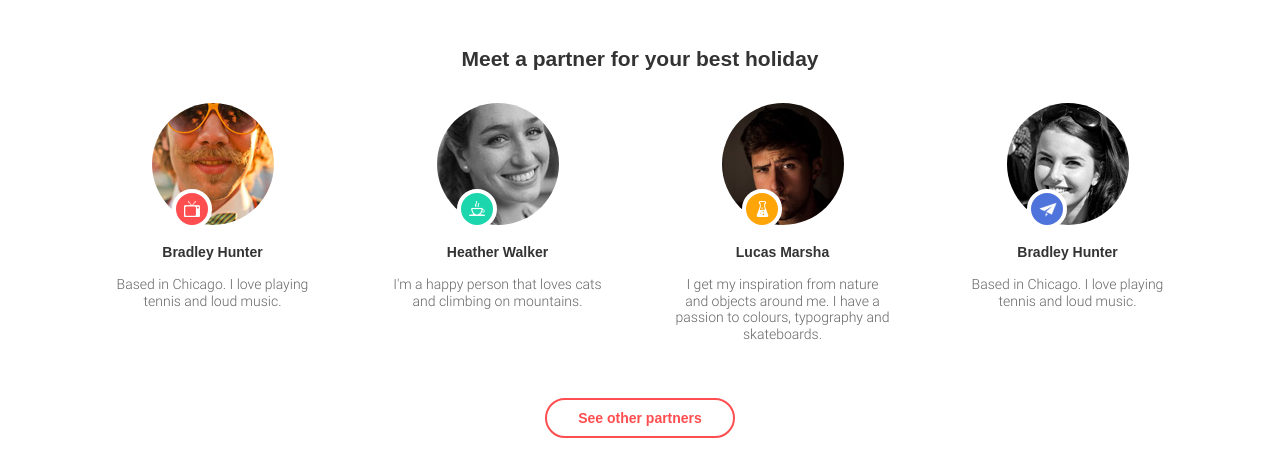
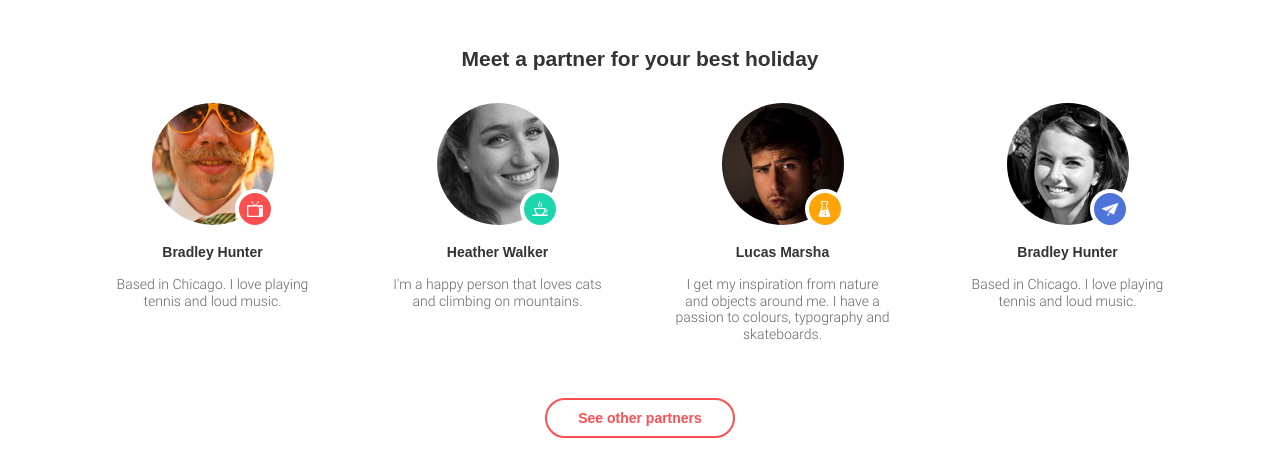
Before and after one commit to Mykola-Vynnychuk/module-09, a plain HTML site: page index.html in a window 1280 px wide. Shown: the part 863-1339 px from the top of the page. Drawn offline with Linux system fonts and the light colour scheme; a web font is replaced by a local one.

Commit message:
Edit icons

```diff
--- a/css/style.css
+++ b/css/style.css
@@ -303,7 +303,8 @@ body {
   content: "";
   position: absolute;
   top: 86px;
-  left: 87px;
+  left: 50%;
+  transform: translateX(55%);
   height: 40px;
   width: 40px;
   border: 4px solid rgb(255, 255, 255);
```
